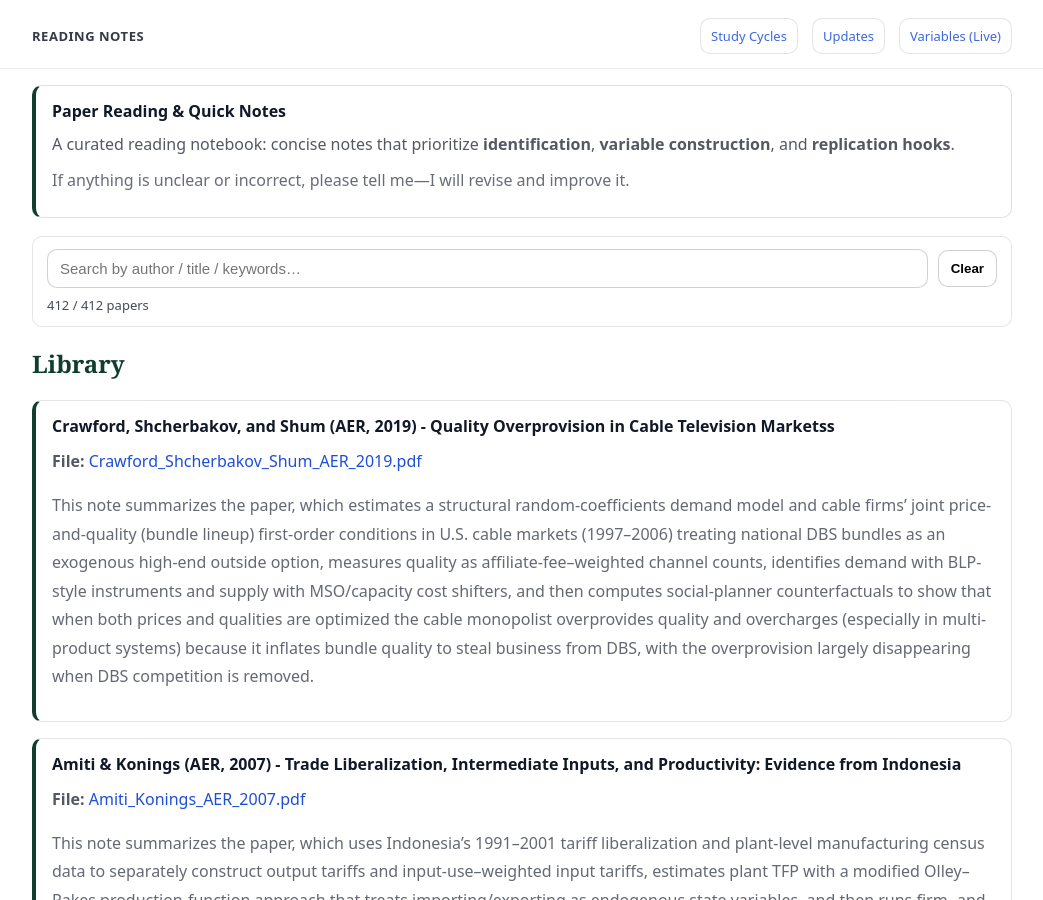
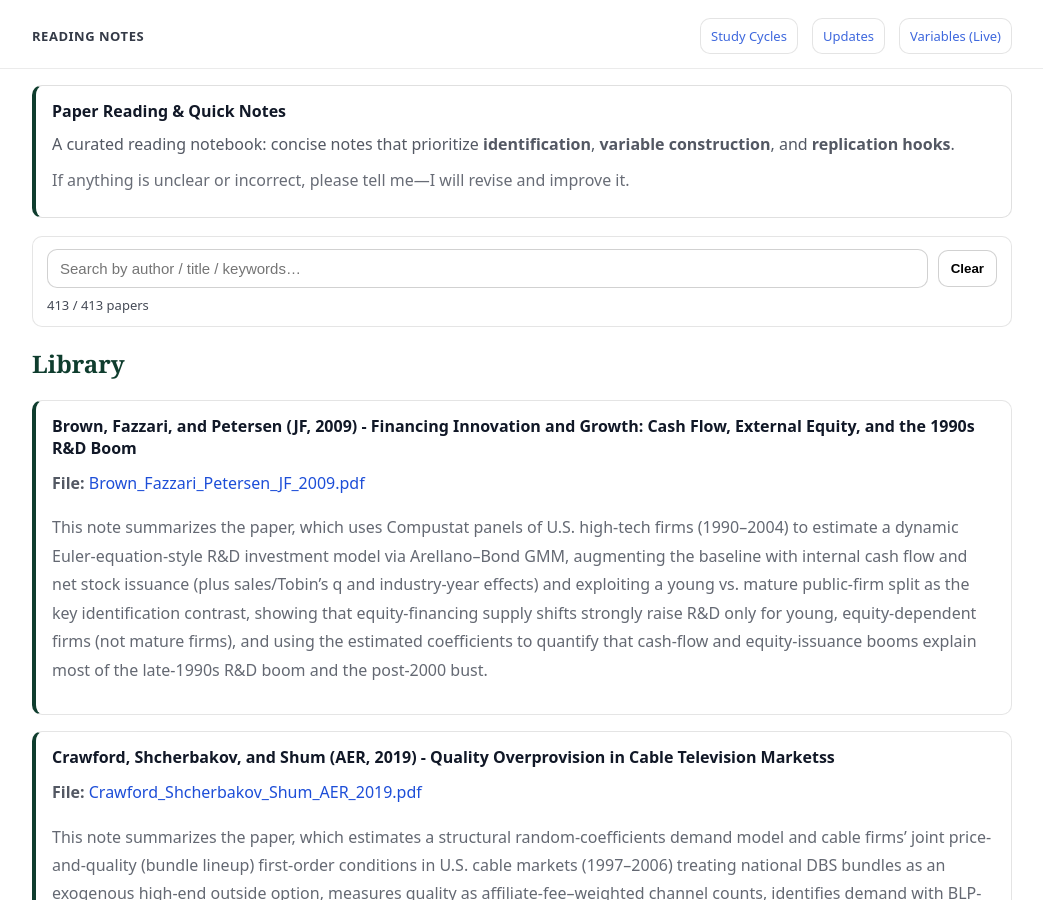
Before and after one commit to yaxinzn/study-archive, a Jekyll site: the page built from reading/index.md, in a window 1280 px wide and 900 px high. Shown: the whole window, without its empty margins (118-1161 px from the left). Built offline with Jekyll 4.4.1, drawn with Linux system fonts in a browser that asks for light colours.

Commit message:
Reading: add/update Brown_Fazzari_Petersen_JF_2009.pdf

```diff
--- a/_data/reading.yml
+++ b/_data/reading.yml
@@ -1,3 +1,7 @@
+- title: "Brown, Fazzari, and Petersen (JF, 2009) - Financing Innovation and Growth: Cash Flow, External Equity, and the 1990s R&D Boom"
+  file: "Brown_Fazzari_Petersen_JF_2009.pdf"
+  desc: "This note summarizes the paper, which uses Compustat panels of U.S. high-tech firms (1990–2004) to estimate a dynamic Euler-equation-style R&D investment model via Arellano–Bond GMM, augmenting the baseline with internal cash flow and net stock issuance (plus sales/Tobin’s q and industry-year effects) and exploiting a young vs. mature public-firm split as the key identification contrast, showing that equity-financing supply shifts strongly raise R&D only for young, equity-dependent firms (not mature firms), and using the estimated coefficients to quantify that cash-flow and equity-issuance booms explain most of the late-1990s R&D boom and the post-2000 bust."
+
 - title: "Crawford, Shcherbakov, and Shum (AER, 2019) - Quality Overprovision in Cable Television Marketss"
   file: "Crawford_Shcherbakov_Shum_AER_2019.pdf"
   desc: "This note summarizes the paper, which estimates a structural random-coefficients demand model and cable firms’ joint price-and-quality (bundle lineup) first-order conditions in U.S. cable markets (1997–2006) treating national DBS bundles as an exogenous high-end outside option, measures quality as affiliate-fee–weighted channel counts, identifies demand with BLP-style instruments and supply with MSO/capacity cost shifters, and then computes social-planner counterfactuals to show that when both prices and qualities are optimized the cable monopolist overprovides quality and overcharges (especially in multi-product systems) because it inflates bundle quality to steal business from DBS, with the overprovision largely disappearing when DBS competition is removed."
```
Also changed, not shown: 1 other file.
